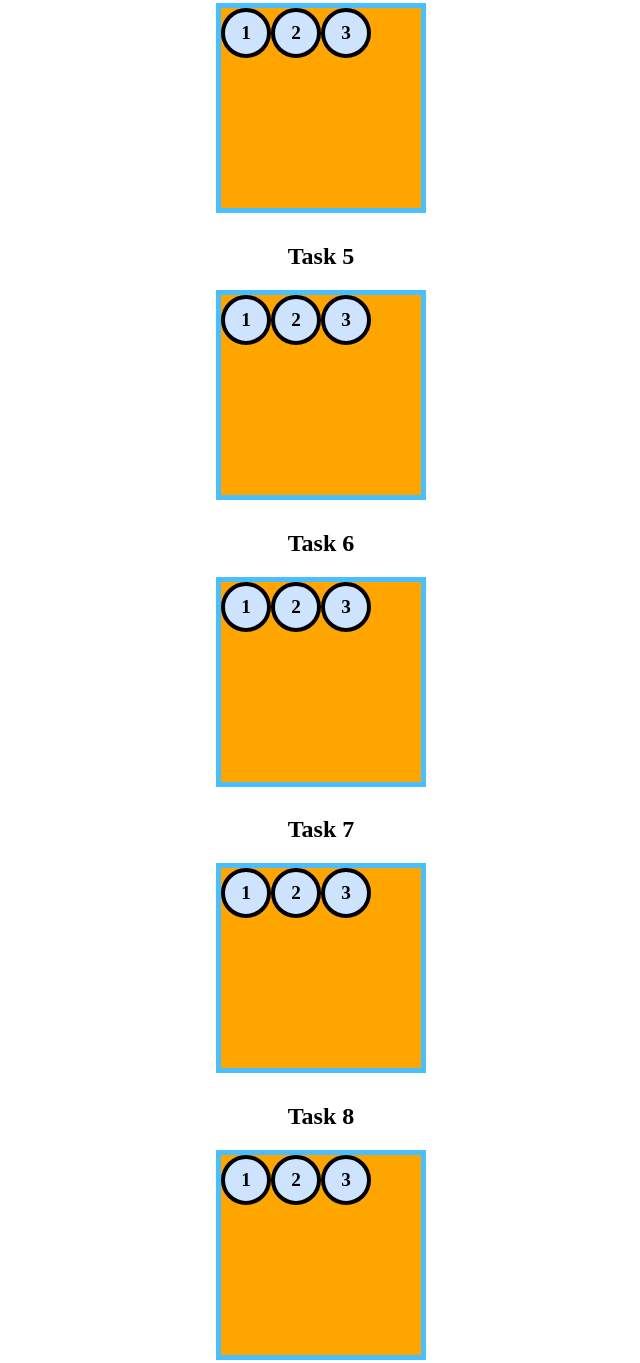
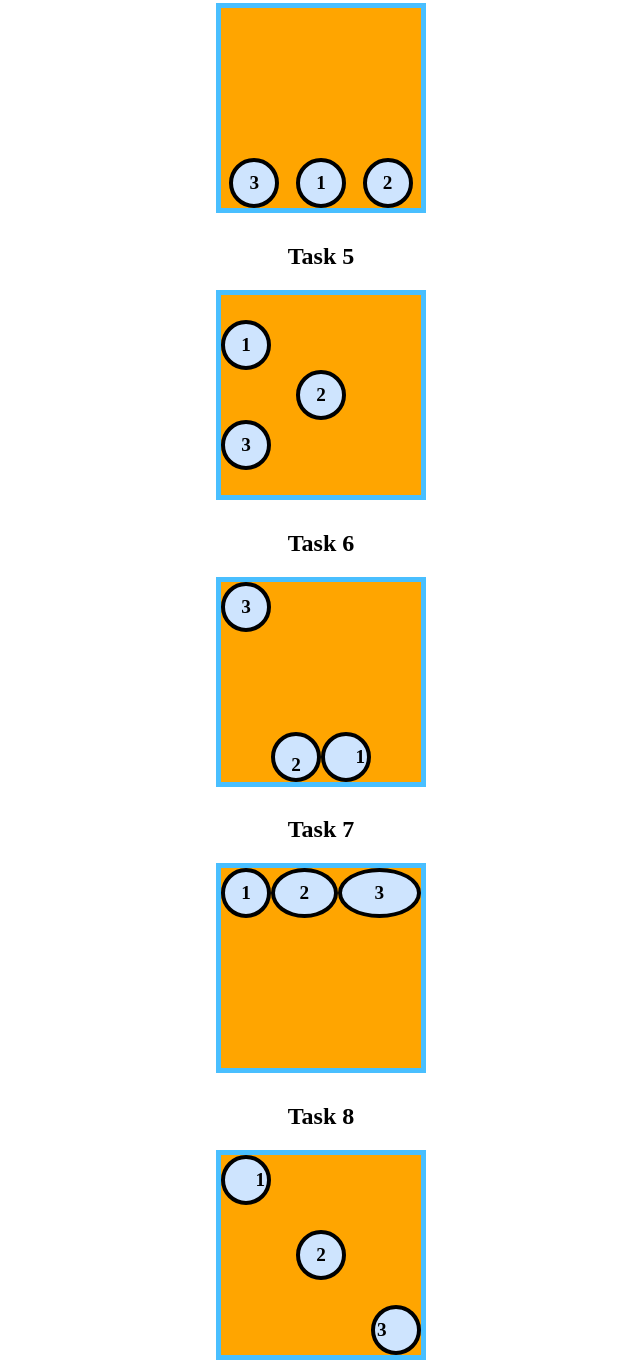
Before and after one commit to bloominstituteoftechnology/module-project-html-and-css-iii-TLG229, a plain HTML site: page index.html in a window 1280 px wide. Shown: the part 1230-2593 px from the top of the page, without its empty margins (319-959 px from the left). Drawn offline with Linux system fonts and the light colour scheme.

Commit message:
final commit

```diff
--- a/index.html
+++ b/index.html
@@ -59,21 +59,130 @@
     }
 
     /* 👉 Task 1 - [HINT] only the flex container needs to be manipulated */
+    #flexContainer1 {
+      justify-content: space-evenly;
 
+    }
 
     /* 👉 Task 2 - [HINT] the flex container needs to change direction */
+    #flexContainer2 {
+      flex-direction: column;
+      justify-content: space-between;
+      align-items: center;
+    }
 
     /* 👉 Task 3 - [HINT] the flex direction can be reversed */
+    #flexContainer3 {
+      flex-direction: column-reverse;
+      justify-content: flex-end;
+      align-items: flex-end;
+    }
 
     /* 👉 Task 4 - [HINT] the flex items need a new order */
+    #flexContainer4 {
+      justify-content: space-around;
+      align-items: flex-end;
+    }
+
+    #flexContainer4 .flexItem:nth-child(1) {
+      order: 2;
+
+    }
+
+    #flexContainer4 .flexItem:nth-child(2) {
+      order: 3;
+
+   }
+
+    #flexContainer4 .flexItem:nth-child(3) {
+     order: 1;
+
+  }
 
     /* 👉 Task 5 - [HINT] research align-self */
+    #flexContainer5{
+      flex-direction: column;
+      justify-content: center;
+    }
+
+    #flexContainer5 .flexItem:nth-child(2) {
+      align-self: center;
+    }
+
 
     /* 👉 Task 6 - [HINT] flex items can be flex containers */
 
+    #flexContainer6 {
+      flex-direction: row-reverse;
+      justify-content: flex-end;
+      align-items: flex-end;
+
+    }
+
+    #flexContainer6 .flexItem:nth-child(1) {
+      justify-content: flex-end;
+
+
+    }
+
+    #flexContainer6 .flexItem:nth-child(2) {
+      align-items: flex-end;
+
+
+   }
+
+    #flexContainer6 .flexItem:nth-child(3) {
+      align-self: flex-start;
+
+    }
+
+
+
     /* 👉 Task 7 - [HINT] research flex-grow */
 
+
+
+    #flexContainer7 .flexItem:nth-child(1) {
+
+     flex-grow: 0
+
+    }
+
+    #flexContainer7 .flexItem:nth-child(2) {
+
+    flex-grow: 1
+   }
+
+    #flexContainer7 .flexItem:nth-child(3) {
+
+    flex-grow: 2
+    }
+
+
     /* 👉 Task 8 - [HINT] you got this! */
+
+
+
+    #flexContainer8 {
+      justify-content: space-between;
+
+    }
+
+    #flexContainer8 .flexItem:nth-child(1) {
+      justify-content: flex-end;
+
+    }
+
+    #flexContainer8 .flexItem:nth-child(2) {
+     align-self: center;
+
+   }
+
+    #flexContainer8 .flexItem:nth-child(3) {
+      align-self: end;
+      justify-content: flex-start;
+
+  }
 
 
     /*
```
Also changed, not shown: ._index.html.
